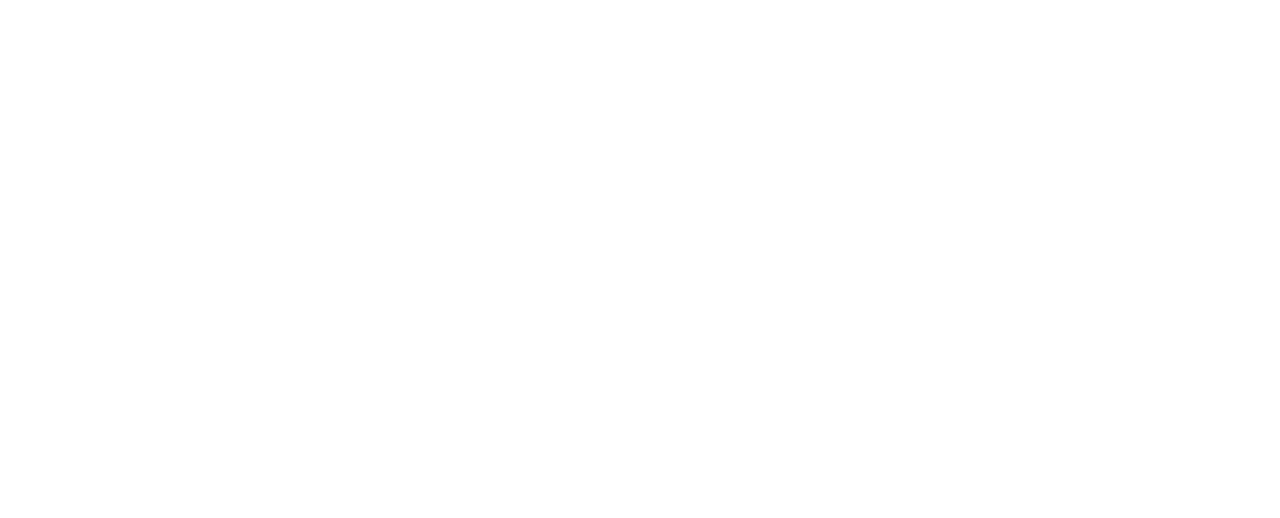
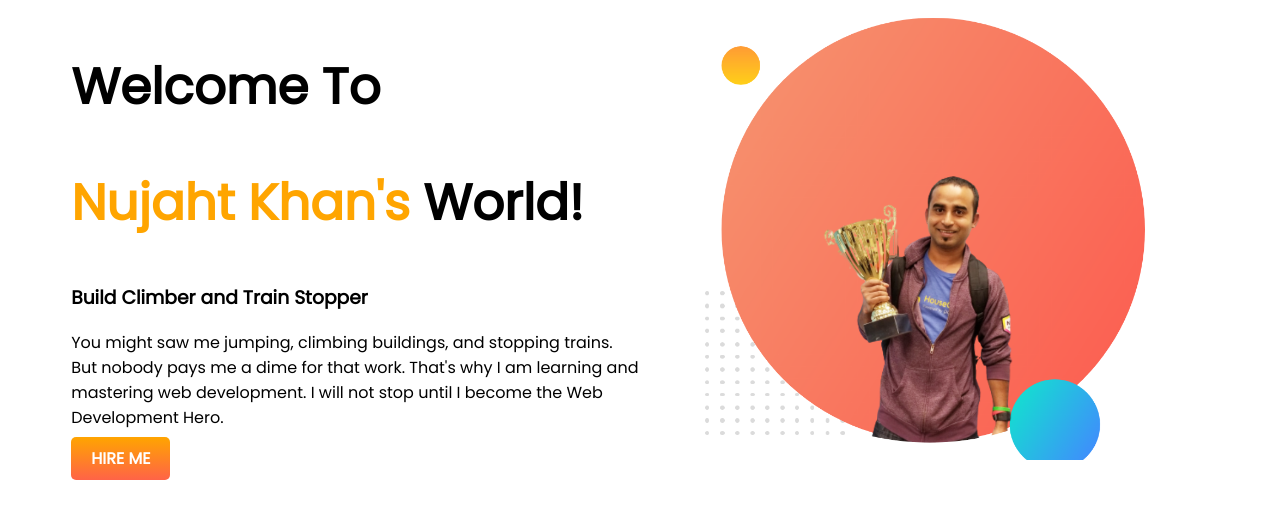
Before and after one commit to NujhatKhan/developer-portfolio, a plain HTML site: page index.html in a window 1280 px wide. Drawn offline with Linux system fonts and the light colour scheme.

Commit message:
second commit

```diff
--- a/index.html
+++ b/index.html
@@ -5,8 +5,23 @@
     <meta http-equiv="X-UA-Compatible" content="IE=edge">
     <meta name="viewport" content="width=device-width, initial-scale=1.0">
     <title>Nujhat's Portfolio</title>
+    <link rel="preconnect" href="https://fonts.googleapis.com">
+    <link rel="preconnect" href="https://fonts.gstatic.com" crossorigin>
+    <link href="https://fonts.googleapis.com/css2?family=Poppins&display=swap" rel="stylesheet">
+    <link rel="stylesheet" href="style.css">
 </head>
 <body>
-
+    <section>
+        <div class="half-width">
+            <h1>Welcome To</h1>
+            <h1><span class="name">Nujaht Khan's</span> World!</h1>
+            <h3>Build Climber and Train Stopper</h3>
+            <p>You might saw me jumping, climbing buildings, and stopping trains. But nobody pays me a dime for that work. That's why I am learning and mastering web development. I will not stop until I become the Web Development Hero.</p>
+            <a class="for-link" href="https://www.programming-hero.com/" target="_blank">HIRE ME</a>
+        </div>
+        <div class="half-width">
+            <img src="images/edited.png" alt="it is an image">
+        </div>
+    </section>
 </body>
 </html>
--- a/style.css
+++ b/style.css
@@ -0,0 +1,27 @@
+body{
+    font-family: 'Poppins', sans-serif;
+}
+h1{
+    font-size: 50px;
+}
+.name{
+    color: orange;
+}
+section{
+    display: flex;
+}
+.half-width{
+    width: 50%;
+    padding-left: 5%;
+}
+.half-width img{
+    width: 80%;
+}
+.for-link{
+    text-decoration: none;
+    background-image: linear-gradient(orange,tomato);
+    padding: 10px 20px;
+    color: white;
+    font-weight: 700;
+    border-radius: 5px;
+}
```
Also changed, not shown: images/dream-bg.png (added), images/edited.png (added), images/exp-bg.png (added), images/jhankar.png (added), images/jhankar2.png (added), images/my-bg.png (added), images/my-bg2.png (added), images/top-banner.png (added), images/trophy-removebg-preview.png (added), 7 other files.
